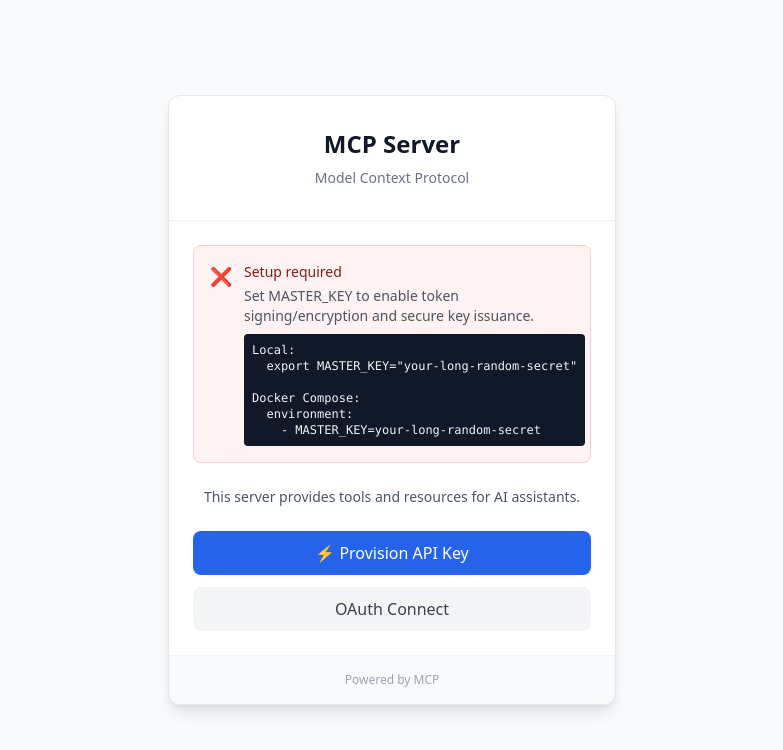
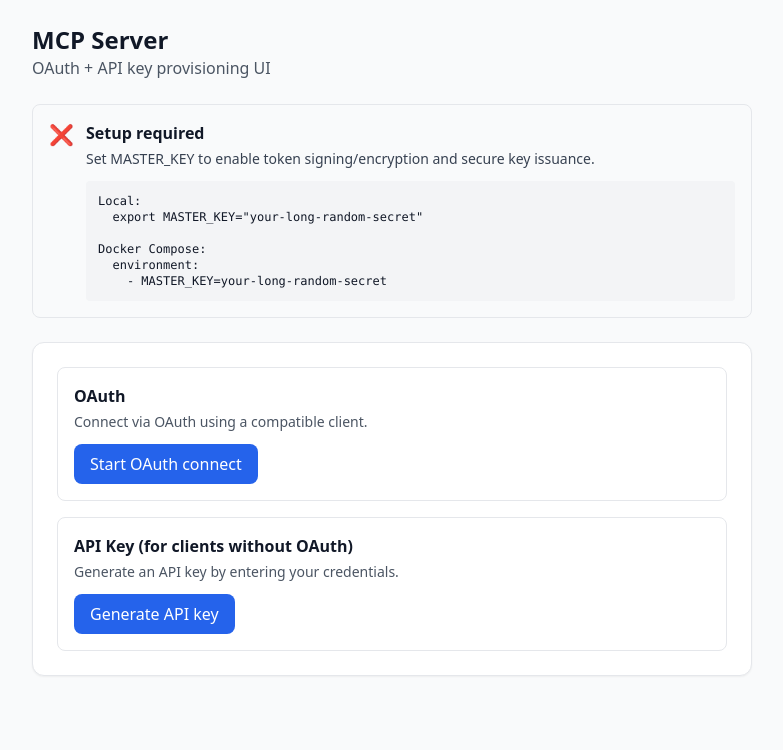
Before and after one commit to polaralias/signal-synthesis-mcp, a website: page public/index.html in a window 1280 px wide. Shown: the whole page, without its empty margins (248-1031 px from the left). Drawn offline with nearby package versions, Linux system fonts and the light colour scheme; no server answers.

Commit message:
Standardize UI

```diff
--- a/public/app.js
+++ b/public/app.js
@@ -1,28 +1,26 @@
+const el = (id) => document.getElementById(id);
 
-const el = (id) => document.getElementById(id);
-const show = (id) => {
+function show(id) {
   ["view-dashboard", "view-provision"].forEach(v => el(v).classList.add("hidden"));
   el(id).classList.remove("hidden");
-};
+}
 
-function setBanner(isConfigured) {
-    const banner = el("statusBanner");
-    const icon = el("statusIcon");
-    const title = el("statusTitle");
-    const body = el("statusBody");
-    const snippet = el("statusSnippet");
+function setBanner(configured) {
+  const banner = el("masterKeyBanner");
+  const icon = el("masterKeyIcon");
+  const title = el("masterKeyTitle");
+  const body = el("masterKeyBody");
+  const snippet = el("masterKeySnippet");
 
-    banner.classList.remove("hidden", "bg-green-50", "border-green-200", "text-green-900", "bg-red-50", "border-red-200", "text-red-900");
+  banner.classList.remove("hidden");
 
-    if (isConfigured) {
-        banner.classList.add("bg-green-50", "border-green-200", "text-green-900");
+  if (configured) {
     icon.textContent = "✅";
     title.textContent = "Server configured";
     body.textContent = "MASTER_KEY is set. OAuth and API key provisioning are available.";
     snippet.textContent = "";
     snippet.classList.add("hidden");
   } else {
-        banner.classList.add("bg-red-50", "border-red-200", "text-red-900");
     icon.textContent = "❌";
     title.textContent = "Setup required";
     body.textContent = "Set MASTER_KEY to enable token signing/encryption and secure key issuance.";
@@ -41,7 +39,7 @@ async function fetchJson(url, opts) {
   const res = await fetch(url, opts);
   const text = await res.text();
   let data = null;
-    try { data = text ? JSON.parse(text) : null; } catch { }
+  try { data = text ? JSON.parse(text) : null; } catch {}
   if (!res.ok) throw new Error((data && (data.message || data.error)) || `HTTP ${res.status}`);
   return data;
 }
@@ -76,14 +74,9 @@ async function main() {
     el("provisionError").classList.add("hidden");
     el("provisionSuccess").classList.add("hidden");
 
-        try {
     const schema = await fetchJson("/api/config-schema");
     buildForm(schema);
     show("view-provision");
-        } catch (err) {
-            console.error("Failed to load schema", err);
-            alert("Failed to load configuration schema: " + err.message);
-        }
   });
 
   el("backToDashboard").addEventListener("click", () => show("view-dashboard"));
@@ -101,7 +94,7 @@ async function main() {
       const out = await fetchJson("/api/api-keys", {
         method: "POST",
         headers: { "content-type": "application/json" },
-                body: JSON.stringify({ config: payload }), // Wrapping in { config: ... } based on API expectation
+        body: JSON.stringify(payload),
       });
 
       el("apiKeyOut").value = out.apiKey || "";
@@ -118,15 +111,10 @@ async function main() {
     await navigator.clipboard.writeText(v);
   });
 
-    // Banner status
   try {
-        const status = await fetchJson("/api/config-status"); // config-status includes existence of MASTER_KEY
-        // The previous instruction wanted /api/master-key-status, but server.ts implements it too.
-        // Let's use the new one we just added to be safe and specific.
-        const mkStatus = await fetchJson("/api/master-key-status");
-        setBanner(!!mkStatus.configured);
+    const status = await fetchJson("/api/master-key-status");
+    setBanner(!!status.configured);
   } catch {
-        // If endpoint not available, don’t block UI; show “not configured”
     setBanner(false);
   }
 
--- a/public/index.html
+++ b/public/index.html
@@ -1,99 +1,95 @@
-<!DOCTYPE html>
+<!doctype html>
 <html lang="en">
-
 <head>
-    <meta charset="UTF-8" />
-    <title>MCP Server</title>
-    <script src="https://cdn.tailwindcss.com"></script>
-    <script>
-        tailwind.config = {
-            theme: { extend: { colors: { primary: '#2563eb' } } }
-        }
-    </script>
+  <meta charset="UTF-8" />
+  <meta name="viewport" content="width=device-width, initial-scale=1.0" />
+  <title>MCP Server</title>
+  <script src="https://cdn.tailwindcss.com"></script>
 </head>
 
-<body class="bg-gray-50 flex items-center justify-center min-h-screen text-gray-800">
+<body class="bg-gray-50 text-gray-900">
+  <div class="max-w-3xl mx-auto p-6">
 
-    <div class="max-w-md w-full bg-white rounded-xl shadow-lg border border-gray-200 overflow-hidden">
-        <!-- Header -->
-        <div class="px-6 py-8 text-center border-b border-gray-100">
-            <h1 class="text-2xl font-bold text-gray-900 mb-2">MCP Server</h1>
-            <p class="text-sm text-gray-500">Model Context Protocol</p>
+    <header class="mb-6">
+      <h1 class="text-2xl font-bold">MCP Server</h1>
+      <p class="text-gray-600">OAuth + API key provisioning UI</p>
+    </header>
+
+    <div id="masterKeyBanner" class="mb-6 hidden">
+      <div class="rounded-lg border p-4">
+        <div class="flex items-start gap-3">
+          <div id="masterKeyIcon" class="text-xl">❌</div>
+          <div class="flex-1">
+            <div id="masterKeyTitle" class="font-semibold">Setup required</div>
+            <div id="masterKeyBody" class="text-sm text-gray-700 mt-1"></div>
+            <pre id="masterKeySnippet" class="mt-3 text-xs bg-gray-100 p-3 rounded overflow-auto"></pre>
+          </div>
+        </div>
+      </div>
+    </div>
+
+    <div class="bg-white rounded-xl shadow-sm border p-6">
+
+      <div id="view-dashboard" class="hidden">
+        <div class="space-y-4">
+          <div class="rounded-lg border p-4">
+            <div class="font-semibold">OAuth</div>
+            <p class="text-sm text-gray-600 mt-1">
+              Connect via OAuth using a compatible client.
+            </p>
+            <a href="/connect" class="inline-flex mt-3 items-center justify-center px-4 py-2 rounded-lg bg-blue-600 text-white hover:bg-blue-700">
+              Start OAuth connect
+            </a>
+          </div>
+
+          <div class="rounded-lg border p-4">
+            <div class="font-semibold">API Key (for clients without OAuth)</div>
+            <p class="text-sm text-gray-600 mt-1">
+              Generate an API key by entering your credentials.
+            </p>
+            <button id="goProvision"
+              class="inline-flex mt-3 items-center justify-center px-4 py-2 rounded-lg bg-blue-600 text-white hover:bg-blue-700">
+              Generate API key
+            </button>
+          </div>
+        </div>
+      </div>
+
+      <div id="view-provision" class="hidden">
+        <div class="flex items-center justify-between mb-4">
+          <div>
+            <div class="text-lg font-semibold">Generate API key</div>
+            <div class="text-sm text-gray-600">Enter credentials to create a key.</div>
+          </div>
+          <button id="backToDashboard" class="text-sm text-blue-700 hover:underline">Back</button>
         </div>
 
-        <!-- View: Dashboard (Default) -->
-        <div id="view-dashboard" class="p-6 space-y-6">
-            <!-- Status Banner -->
-            <div id="statusBanner" class="hidden rounded-lg p-4 text-sm border flex items-start gap-3">
-                <div id="statusIcon" class="text-lg"></div>
-                <div>
-                    <strong id="statusTitle" class="block font-medium mb-1"></strong>
-                    <span id="statusBody" class="block text-gray-600 mb-2"></span>
-                    <pre id="statusSnippet"
-                        class="hidden bg-gray-900 text-gray-100 p-2 rounded text-xs overflow-x-auto font-mono mt-1"></pre>
-                </div>
-            </div>
+        <form id="provisionForm" class="space-y-4"></form>
 
-            <p class="text-center text-gray-600 text-sm">
-                This server provides tools and resources for AI assistants.
-            </p>
+        <button id="submitProvision"
+          class="w-full mt-2 inline-flex items-center justify-center px-4 py-2 rounded-lg bg-blue-600 text-white hover:bg-blue-700">
+          Create API key
+        </button>
 
-            <div class="space-y-3">
-                <button id="goProvision"
-                    class="w-full py-2.5 px-4 bg-blue-600 hover:bg-blue-700 text-white font-medium rounded-lg transition-colors flex items-center justify-center gap-2">
-                    <span>⚡ Provision API Key</span>
-                </button>
-                <a href="/connect"
-                    class="block w-full text-center py-2.5 px-4 bg-gray-100 hover:bg-gray-200 text-gray-700 font-medium rounded-lg transition-colors">
-                    OAuth Connect
-                </a>
-            </div>
+        <div id="provisionError" class="hidden mt-4 rounded-lg border border-red-200 bg-red-50 p-3 text-sm text-red-800"></div>
+
+        <div id="provisionSuccess" class="hidden mt-4 rounded-lg border border-green-200 bg-green-50 p-4">
+          <div class="font-semibold">API key created</div>
+          <div class="text-sm text-gray-700 mt-1">Copy this key now. It may not be shown again.</div>
+          <div class="mt-3 flex gap-2">
+            <input id="apiKeyOut" class="flex-1 px-3 py-2 rounded-lg border bg-white font-mono text-sm" readonly />
+            <button id="copyKey" type="button"
+              class="px-4 py-2 rounded-lg bg-blue-600 text-white hover:bg-blue-700">
+              Copy
+            </button>
+          </div>
         </div>
+      </div>
 
-        <!-- View: Provisioning -->
-        <div id="view-provision" class="hidden p-6 space-y-6">
-            <div class="flex items-center justify-between mb-2">
-                <h2 class="text-lg font-semibold text-gray-900">Provision Key</h2>
-                <button id="backToDashboard" class="text-sm text-gray-500 hover:text-gray-700">← Back</button>
-            </div>
-
-            <form id="provisionForm" class="space-y-4">
-                <!-- Schema fields injected here -->
-            </form>
-
-            <button id="submitProvision"
-                class="w-full py-2.5 px-4 bg-green-600 hover:bg-green-700 text-white font-medium rounded-lg transition-colors">
-                Generate Key
-            </button>
-
-            <!-- Results Area -->
-            <div id="provisionResult" class="space-y-4">
-                <div id="provisionError"
-                    class="hidden p-3 bg-red-50 text-red-700 text-sm rounded-lg border border-red-100"></div>
-
-                <div id="provisionSuccess" class="hidden space-y-3">
-                    <div class="p-4 bg-green-50 border border-green-100 rounded-lg">
-                        <label class="block text-xs font-bold text-green-800 uppercase mb-1">Your API Key</label>
-                        <div class="flex gap-2">
-                            <input readonly id="apiKeyOut"
-                                class="flex-1 bg-white border border-green-200 text-sm font-mono px-2 py-1 rounded text-gray-700 focus:outline-none"
-                                onclick="this.select()">
-                            <button id="copyKey"
-                                class="text-xs bg-white border border-green-200 px-3 py-1 rounded font-medium text-green-700 hover:bg-green-100">Copy</button>
-                        </div>
-                    </div>
-                    <p class="text-xs text-center text-gray-500">Save this key now. It will not be shown again.</p>
-                </div>
-            </div>
-        </div>
-
-        <!-- Footer -->
-        <div class="bg-gray-50 px-6 py-4 border-t border-gray-100 text-center">
-            <p class="text-xs text-gray-400">Powered by MCP</p>
-        </div>
     </div>
 
-    <script src="/app.js"></script>
+  </div>
+
+  <script src="/app.js"></script>
 </body>
-
 </html>
```
Also changed, not shown: src/config-schema.ts (+2 -6 lines), src/routes/api-keys.ts (+5 -9 lines). Lines whose indentation alone changed are shown as unchanged.
